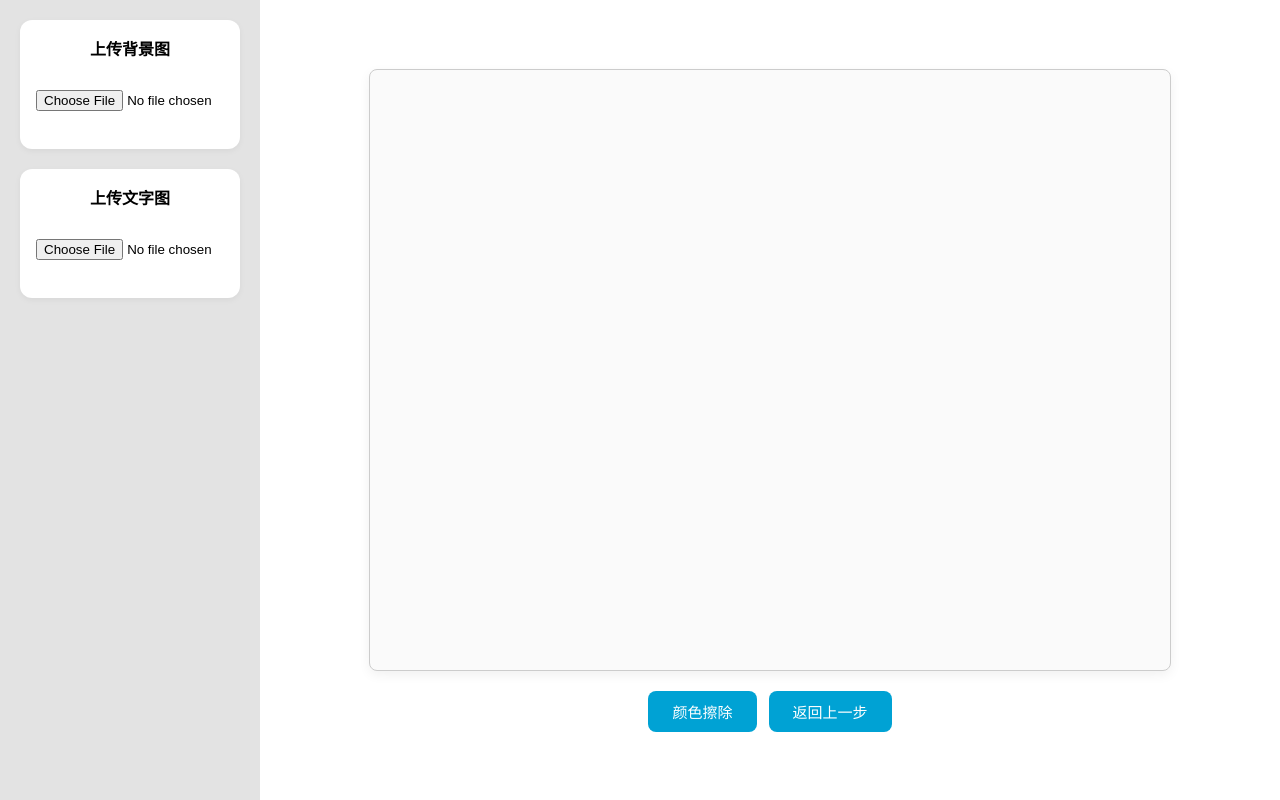
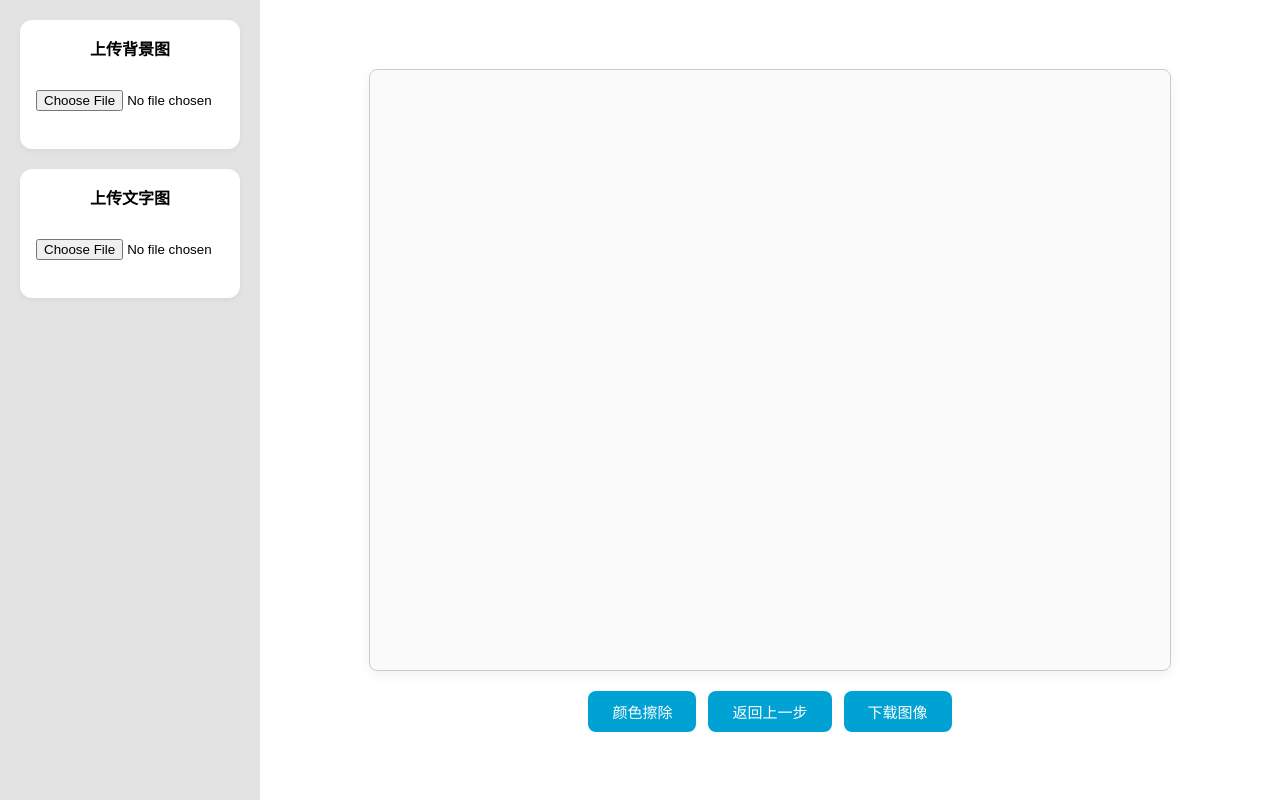
Before and after one commit to wangaaa1/image-editor, a plain HTML site: page index.html in a window 1280 px wide. Drawn offline with Linux system fonts and the light colour scheme.

Commit message:
Update index.html

```diff
--- a/index.html
+++ b/index.html
@@ -28,6 +28,7 @@
       <div class="buttons">
         <button id="eraseButton">颜色擦除</button>
         <button id="undoButton">返回上一步</button>
+        <button id="downloadButton">下载图像</button> <!-- ✅ 新增按钮 -->
       </div>
     </div>
   </div>
```
